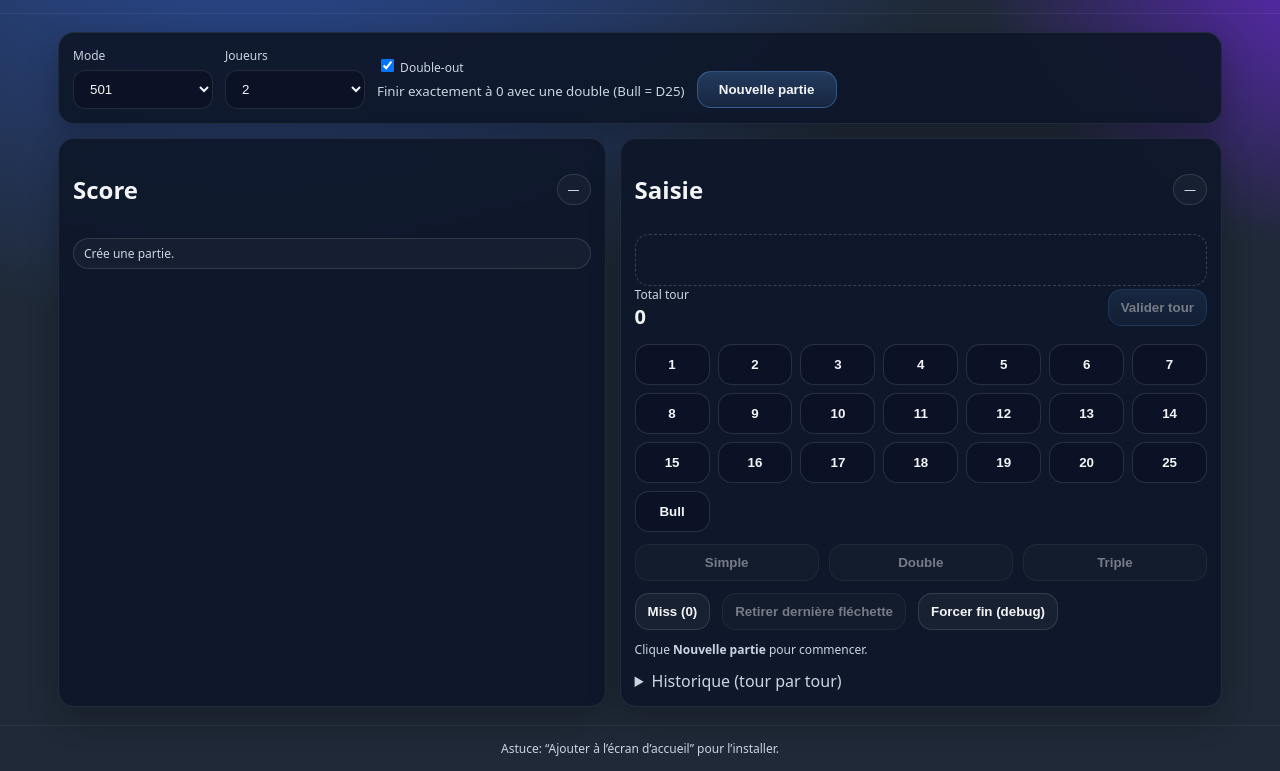
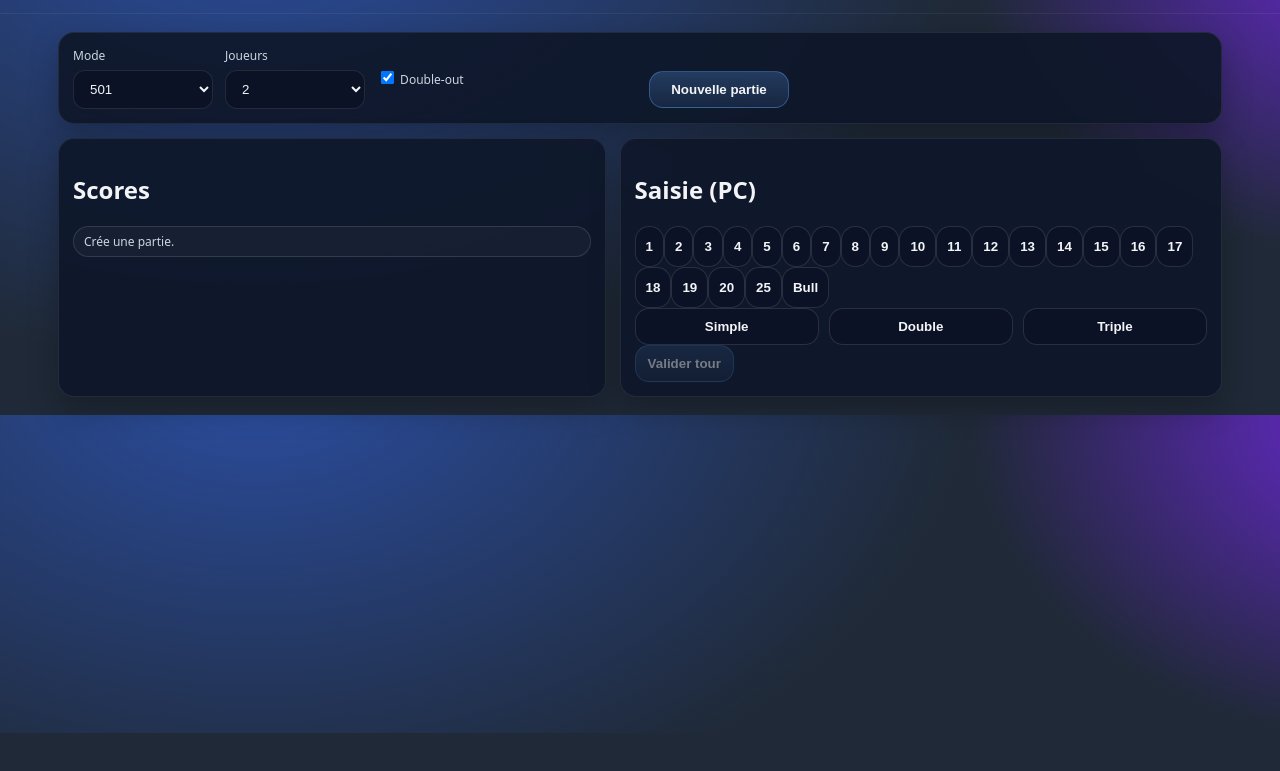
Before and after one commit to lakriz99/darts-counter, a plain HTML site: page index.html in a window 1280 px wide. Shown: the part 67-838 px from the top of the page. After the commit the page ends 800 px from the top, so only its background shows below. Drawn offline with Linux system fonts and the light colour scheme.

Commit message:
Update index.html

```diff
--- a/index.html
+++ b/index.html
@@ -9,10 +9,11 @@
   <title>Darts Counter</title>
 </head>
 <body>
+
 <header class="header">
   <div class="title">
     <h1>Darts Counter</h1>
-      <p class="sub">Saisie fléchette par fléchette • PWA offline</p>
+    <p class="sub">Saisie fléchette par fléchette</p>
   </div>
   <div class="header-actions">
     <button id="btnUndo" class="btn btn-secondary" disabled>Undo</button>
@@ -38,10 +39,6 @@
           <option value="2" selected>2</option>
           <option value="3">3</option>
           <option value="4">4</option>
-            <option value="5">5</option>
-            <option value="6">6</option>
-            <option value="7">7</option>
-            <option value="8">8</option>
         </select>
       </div>
 
@@ -50,7 +47,6 @@
           <input type="checkbox" id="doubleOut" checked />
           Double-out
         </label>
-          <small>Finir exactement à 0 avec une double (Bull = D25)</small>
       </div>
 
       <div class="field">
@@ -62,99 +58,58 @@
 
   <section class="grid">
     <section class="card">
-        <div class="row space">
-          <h2>Score</h2>
-          <div id="status" class="pill">—</div>
+      <h2>Scores</h2>
+      <div id="scoreboard"></div>
+    </section>
+
+    <section class="card desktop-only">
+      <h2>Saisie (PC)</h2>
+      <div id="turnDarts"></div>
+      <div id="numbers"></div>
+
+      <div class="multis">
+        <button class="btn multi" data-m="S">Simple</button>
+        <button class="btn multi" data-m="D">Double</button>
+        <button class="btn multi" data-m="T">Triple</button>
       </div>
 
-        <div id="scoreboard" class="scoreboard"></div>
-      </section>
-
-      <section class="card">
-        <div class="row space">
-          <h2>Saisie</h2>
-          <div class="pill" id="turnInfo">—</div>
-        </div>
-
-        <div class="turn">
-          <div class="turn-darts" id="turnDarts"></div>
-          <div class="row space">
-            <div class="turn-total">
-              <div class="label">Total tour</div>
-              <div class="value" id="turnTotal">0</div>
-            </div>
-            <button id="btnValidateTurn" class="btn btn-primary" disabled>Valider tour</button>
-          </div>
-        </div>
-
-        <div class="controls">
-          <div class="numbers" id="numbers"></div>
-
-          <div class="multis">
-            <button class="btn btn-secondary multi" data-m="S" id="btnS" disabled>Simple</button>
-            <button class="btn btn-secondary multi" data-m="D" id="btnD" disabled>Double</button>
-            <button class="btn btn-secondary multi" data-m="T" id="btnT" disabled>Triple</button>
-          </div>
-
-          <div class="row wrap">
-            <button id="btnMiss" class="btn btn-secondary">Miss (0)</button>
-            <button id="btnBackDart" class="btn btn-secondary" disabled>Retirer dernière fléchette</button>
-            <button id="btnEndLeg" class="btn btn-secondary">Forcer fin (debug)</button>
-          </div>
-
-          <div class="hint" id="hint">
-            Clique un <b>chiffre</b>, puis <b>Simple/Double/Triple</b>.
-          </div>
-        </div>
-
-        <details class="history">
-          <summary>Historique (tour par tour)</summary>
-          <div id="historyList" class="history-list"></div>
-        </details>
+      <button id="btnValidateTurn" class="btn btn-primary">Valider tour</button>
     </section>
   </section>
 </main>
 
-  <footer class="footer">
-    <span>Astuce: “Ajouter à l’écran d’accueil” pour l’installer.</span>
-  </footer>
+<!-- ===== MOBILE OVERLAY (PLACÉ AVANT app.js — TRÈS IMPORTANT) ===== -->
+<div id="mobileOverlay" class="mobile-overlay hidden">
+  <div class="mobile-top">
+    <div id="mobileTitle" class="pill">—</div>
+    <button id="btnMobileBack" class="btn btn-secondary">Retour</button>
+  </div>
+
+  <div id="mobileNumbers" class="mobile-grid"></div>
+
+  <div id="mobileMultis" class="mobile-multis hidden">
+    <button class="btn mobile-multi" data-m="S">Simple</button>
+    <button class="btn mobile-multi" data-m="D">Double</button>
+    <button class="btn mobile-multi" data-m="T">Triple</button>
+    <button id="btnMobileMiss" class="btn">Miss</button>
+  </div>
+
+  <div class="mobile-bottom">
+    <div>
+      <div class="label">Total</div>
+      <div id="mobileTotal" class="value">0</div>
+    </div>
+    <button id="btnMobileValidate" class="btn btn-primary">Valider</button>
+  </div>
+</div>
+<!-- ===== FIN MOBILE OVERLAY ===== -->
 
 <script src="app.js"></script>
 <script>
   if ("serviceWorker" in navigator) {
-      window.addEventListener("load", () => navigator.serviceWorker.register("./sw.js"));
+    navigator.serviceWorker.register("./sw.js");
   }
 </script>
-  <div id="mobileOverlay" class="mobile-overlay hidden" aria-hidden="true">
-  <div class="mobile-top">
-    <div class="pill" id="mobileOverlayTitle">—</div>
-    <button id="btnMobileBack" class="btn btn-secondary">Retour</button>
-  </div>
-
-  <div id="mobileStepNumbers" class="mobile-step">
-    <div class="mobile-grid" id="mobileNumbers"></div>
-  </div>
-
-  <div id="mobileStepMultis" class="mobile-step hidden">
-    <div class="mobile-multis">
-      <button class="btn btn-secondary mobile-multi" data-m="S">Simple</button>
-      <button class="btn btn-secondary mobile-multi" data-m="D">Double</button>
-      <button class="btn btn-secondary mobile-multi" data-m="T">Triple</button>
-    </div>
-
-    <div class="row wrap">
-      <button id="btnMobileMiss" class="btn btn-secondary">Miss (0)</button>
-    </div>
-  </div>
-
-  <div class="mobile-bottom">
-    <div class="turn-total">
-      <div class="label">Total tour</div>
-      <div class="value" id="mobileTurnTotal">0</div>
-    </div>
-    <button id="btnMobileValidate" class="btn btn-primary" disabled>Valider tour</button>
-  </div>
-</div>
 
 </body>
 </html>
```
Lines whose indentation alone changed are shown as unchanged.
